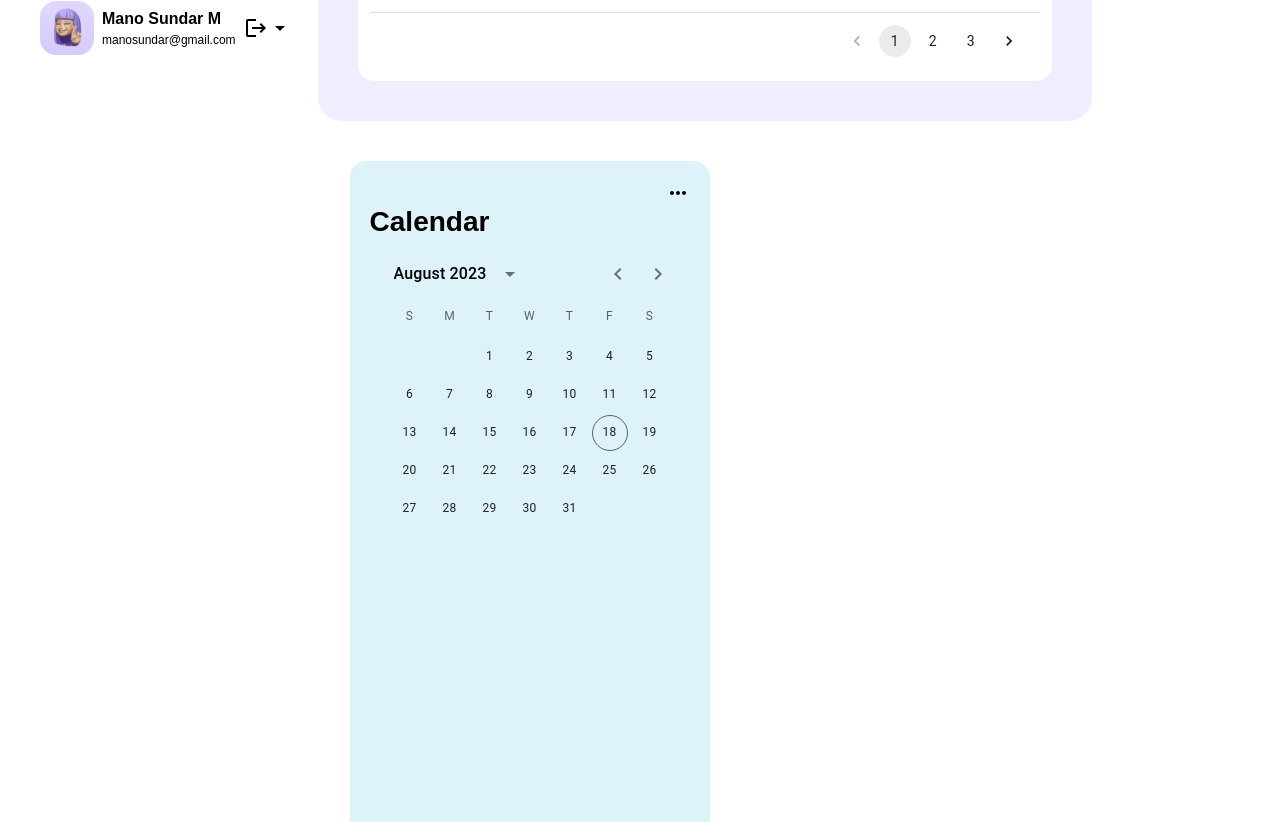
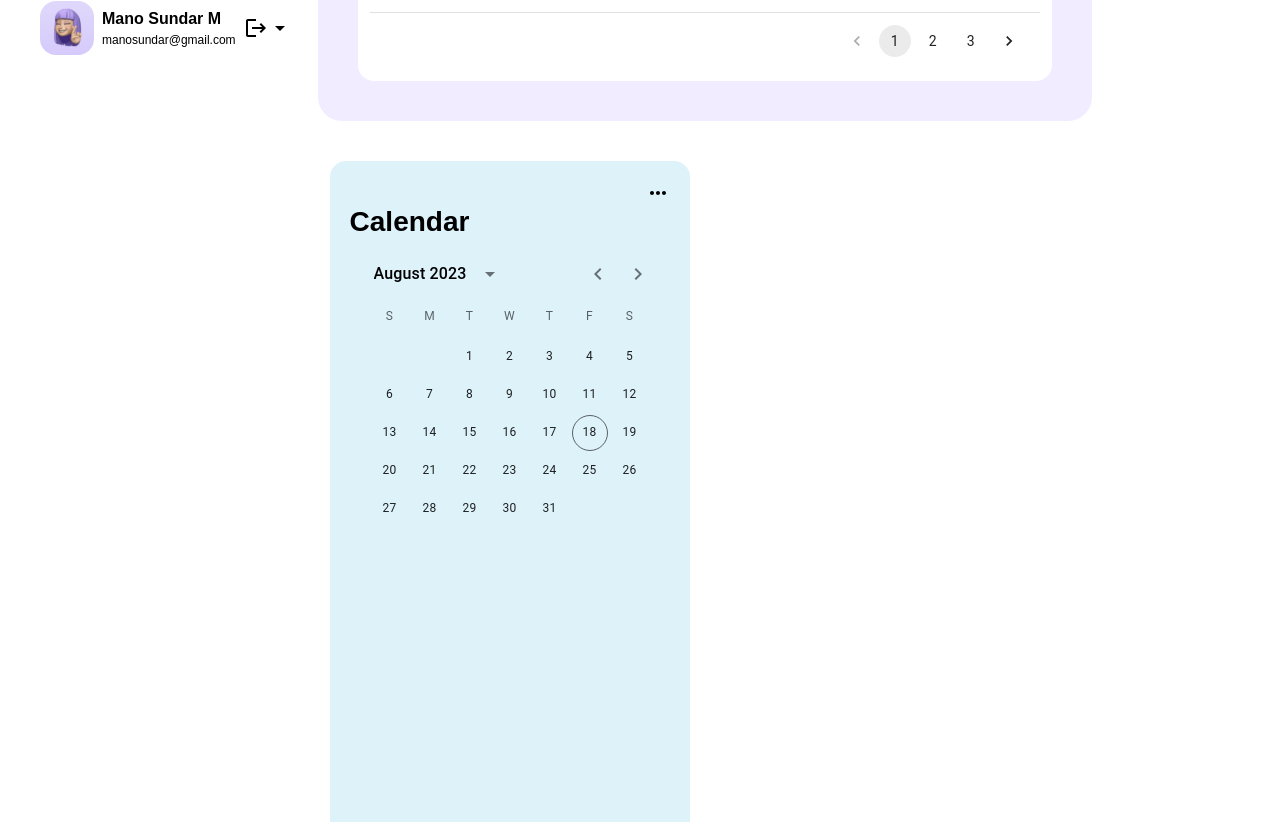
Before and after one commit to manosundarmanivel/CoachMagic-FrontEnd, a React (Create React App) app: page / in a window 1280 px wide. Shown: the part 718-1540 px from the top of the page. Built offline with nearby package versions, Linux system fonts and the light colour scheme.

Commit message:
profile update

```diff
--- a/src/components/Dashboard.js
+++ b/src/components/Dashboard.js
@@ -196,7 +196,7 @@ const Dashboard = () => {
           </div>
         </div>
       </div>
-      <div className=" mt-10 mb-10 p-5 ml-8 h-3/5 bg-[#def2fa] rounded-2xl ">
+      <div className=" mt-10 mb-10 p-5 ml-3 h-3/5 bg-[#def2fa] rounded-2xl ">
         <div className="flex justify-between">
           <h1 className="text-[28px] mt-5 font-semibold">Calendar</h1>
           <MoreHorizIcon />
```
